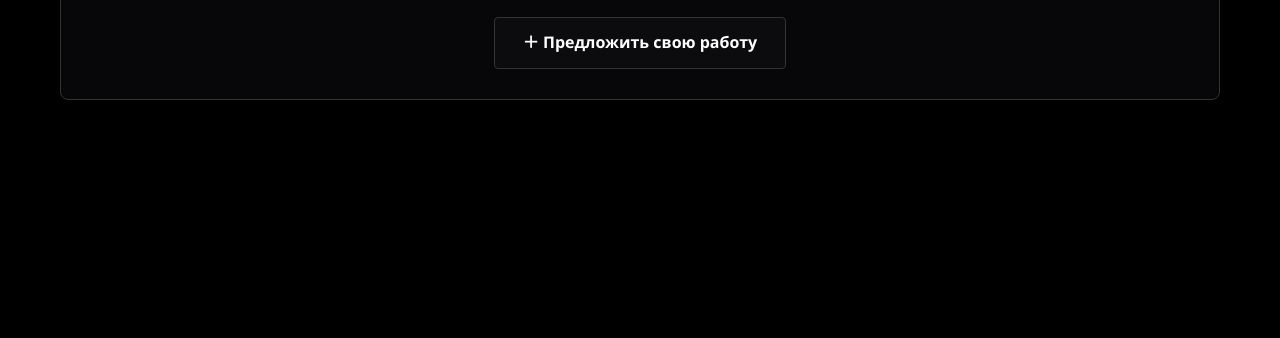
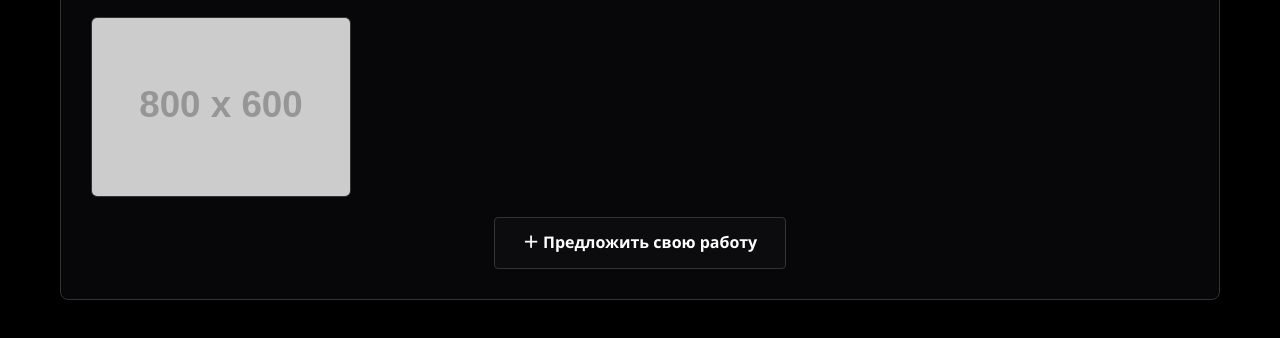
Before and after one commit to TheRatmir/TheRig, a plain HTML site: page index.html in a window 1280 px wide. Shown: the part 1257-1595 px from the top of the page. Before the commit the page ends 1407 px from the top, so only its background shows below. Drawn offline with Linux system fonts and the light colour scheme; placeholder pictures from the web are drawn by us.

Commit message:
Update index.html

```diff
--- a/index.html
+++ b/index.html
@@ -413,6 +413,11 @@
         image: "https://via.placeholder.com/800x600/0c0c0e/5865F2?text=Работа+4",
         author: "Алексей Алексеев",
         authorLink: "https://example.com/author4"
+      },
+      {
+        image: "https://via.placeholder.com/800x600/0c0c0e/5865F2?text=Работа+5",
+        author: "Абеме",
+        authorLink: "https://example.com/author5"
       }
     ];
 
@@ -497,7 +502,7 @@
 
     // Обработчик для кнопки скачивания
     document.getElementById('downloadBtn').addEventListener('click', function () {
-      window.location.href = 'https://example.com/download';
+      window.location.href = 'https://github.com/TheRatmir/TheRig/releases/tag/test';
     });
 
     // Плавная прокрутка для навигации
```
